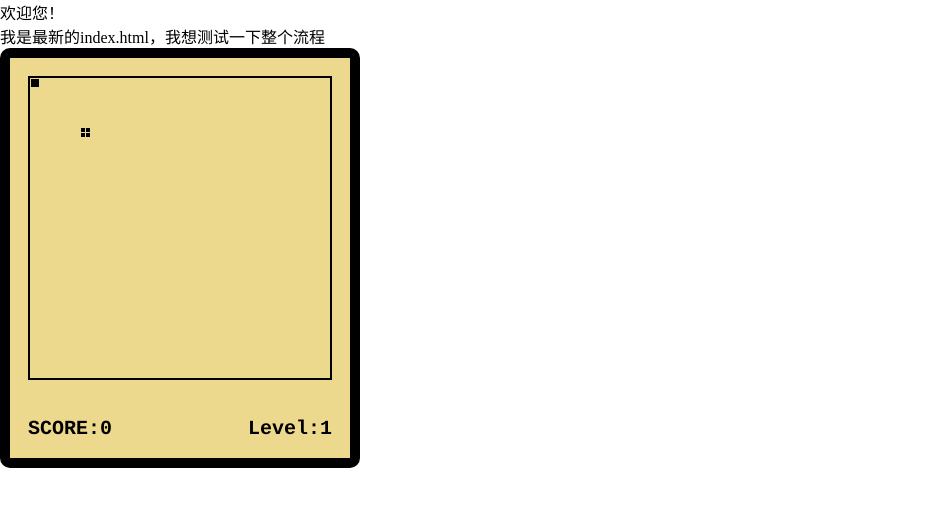
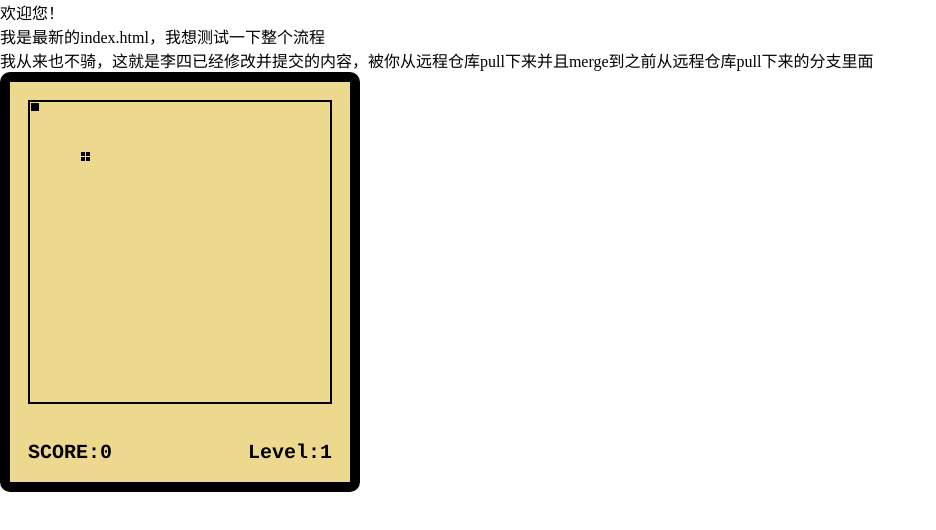
Before and after one commit to kakavae/snake-game, a website built with webpack: page src/index.html in a window 1280 px wide. Shown: the whole page, without its empty margins (0-936 px from the left). Built offline with nearby package versions, Linux system fonts and the light colour scheme.

Commit message:
李四修改了远程仓库里index.html的值并被你pull下来了

```diff
--- a/src/index.html
+++ b/src/index.html
@@ -9,6 +9,7 @@
 <body>
   <div>欢迎您！</div>
   <div>我是最新的index.html，我想测试一下整个流程</div>
+  <div>我从来也不骑，这就是李四已经修改并提交的内容，被你从远程仓库pull下来并且merge到之前从远程仓库pull下来的分支里面</div>
   <div id="main">
     <!-- 设置游戏的舞台 -->
     <div id="stage">
```
